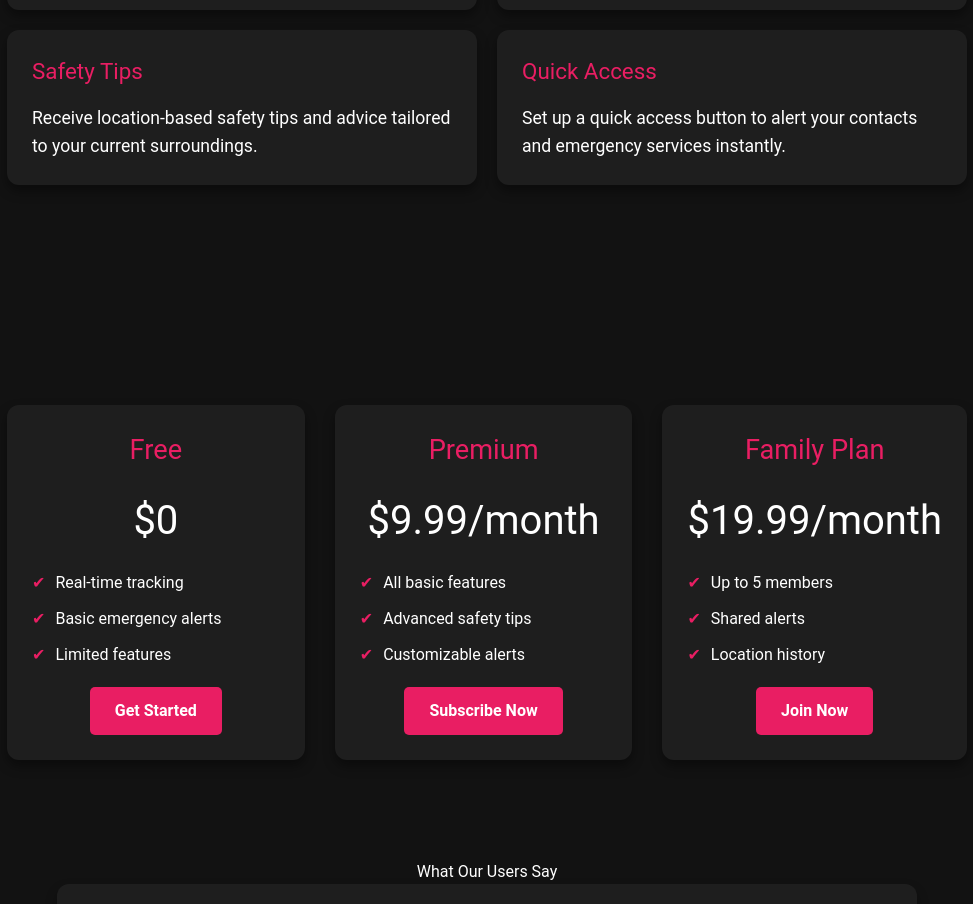
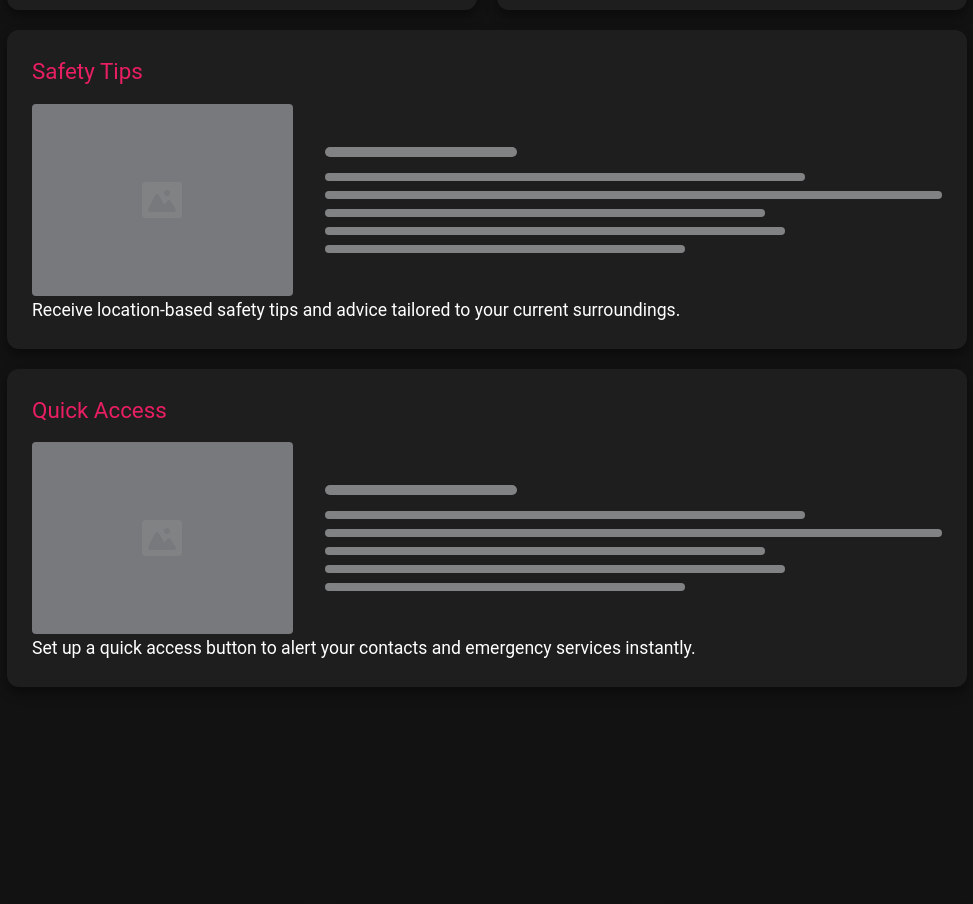
Before and after one commit to IamBATMaN420/nirbhaya, a plain HTML site: page index.html in a window 1280 px wide. Shown: the part 1939-2843 px from the top of the page, without its empty margins (153-1126 px from the left). Drawn offline with nearby package versions, Linux system fonts and the light colour scheme; a script that the page names is missing.

Commit message:
Update index.html

```diff
--- a/index.html
+++ b/index.html
@@ -461,12 +461,54 @@
       </section>
       <p>Send immediate alerts to your family, friends, or authorities at the touch of a button.</p>
     </div>
+
     <div class="feature-card">
       <h3>Safety Tips</h3>
+      <div role="status"
+        class="space-y-8 animate-pulse md:space-y-0 md:space-x-8 rtl:space-x-reverse md:flex md:items-center">
+        <div class="flex items-center justify-center w-full h-48 bg-gray-300 rounded sm:w-96 dark:bg-gray-700">
+          <svg class="w-10 h-10 text-gray-200 dark:text-gray-600" aria-hidden="true" xmlns="http://www.w3.org/2000/svg"
+            fill="currentColor" viewBox="0 0 20 18">
+            <path
+              d="M18 0H2a2 2 0 0 0-2 2v14a2 2 0 0 0 2 2h16a2 2 0 0 0 2-2V2a2 2 0 0 0-2-2Zm-5.5 4a1.5 1.5 0 1 1 0 3 1.5 1.5 0 0 1 0-3Zm4.376 10.481A1 1 0 0 1 16 15H4a1 1 0 0 1-.895-1.447l3.5-7A1 1 0 0 1 7.468 6a.965.965 0 0 1 .9.5l2.775 4.757 1.546-1.887a1 1 0 0 1 1.618.1l2.541 4a1 1 0 0 1 .028 1.011Z" />
+          </svg>
+        </div>
+        <div class="w-full">
+          <div class="h-2.5 bg-gray-200 rounded-full dark:bg-gray-700 w-48 mb-4"></div>
+          <div class="h-2 bg-gray-200 rounded-full dark:bg-gray-700 max-w-[480px] mb-2.5"></div>
+          <div class="h-2 bg-gray-200 rounded-full dark:bg-gray-700 mb-2.5"></div>
+          <div class="h-2 bg-gray-200 rounded-full dark:bg-gray-700 max-w-[440px] mb-2.5"></div>
+          <div class="h-2 bg-gray-200 rounded-full dark:bg-gray-700 max-w-[460px] mb-2.5"></div>
+          <div class="h-2 bg-gray-200 rounded-full dark:bg-gray-700 max-w-[360px]"></div>
+        </div>
+        <span class="sr-only">Loading...</span>
+      </div>
+
       <p>Receive location-based safety tips and advice tailored to your current surroundings.</p>
     </div>
+
     <div class="feature-card">
       <h3>Quick Access</h3>
+      <div role="status"
+        class="space-y-8 animate-pulse md:space-y-0 md:space-x-8 rtl:space-x-reverse md:flex md:items-center">
+        <div class="flex items-center justify-center w-full h-48 bg-gray-300 rounded sm:w-96 dark:bg-gray-700">
+          <svg class="w-10 h-10 text-gray-200 dark:text-gray-600" aria-hidden="true" xmlns="http://www.w3.org/2000/svg"
+            fill="currentColor" viewBox="0 0 20 18">
+            <path
+              d="M18 0H2a2 2 0 0 0-2 2v14a2 2 0 0 0 2 2h16a2 2 0 0 0 2-2V2a2 2 0 0 0-2-2Zm-5.5 4a1.5 1.5 0 1 1 0 3 1.5 1.5 0 0 1 0-3Zm4.376 10.481A1 1 0 0 1 16 15H4a1 1 0 0 1-.895-1.447l3.5-7A1 1 0 0 1 7.468 6a.965.965 0 0 1 .9.5l2.775 4.757 1.546-1.887a1 1 0 0 1 1.618.1l2.541 4a1 1 0 0 1 .028 1.011Z" />
+          </svg>
+        </div>
+        <div class="w-full">
+          <div class="h-2.5 bg-gray-200 rounded-full dark:bg-gray-700 w-48 mb-4"></div>
+          <div class="h-2 bg-gray-200 rounded-full dark:bg-gray-700 max-w-[480px] mb-2.5"></div>
+          <div class="h-2 bg-gray-200 rounded-full dark:bg-gray-700 mb-2.5"></div>
+          <div class="h-2 bg-gray-200 rounded-full dark:bg-gray-700 max-w-[440px] mb-2.5"></div>
+          <div class="h-2 bg-gray-200 rounded-full dark:bg-gray-700 max-w-[460px] mb-2.5"></div>
+          <div class="h-2 bg-gray-200 rounded-full dark:bg-gray-700 max-w-[360px]"></div>
+        </div>
+        <span class="sr-only">Loading...</span>
+      </div>
+
       <p>Set up a quick access button to alert your contacts and emergency services instantly.</p>
     </div>
   </section>
```
